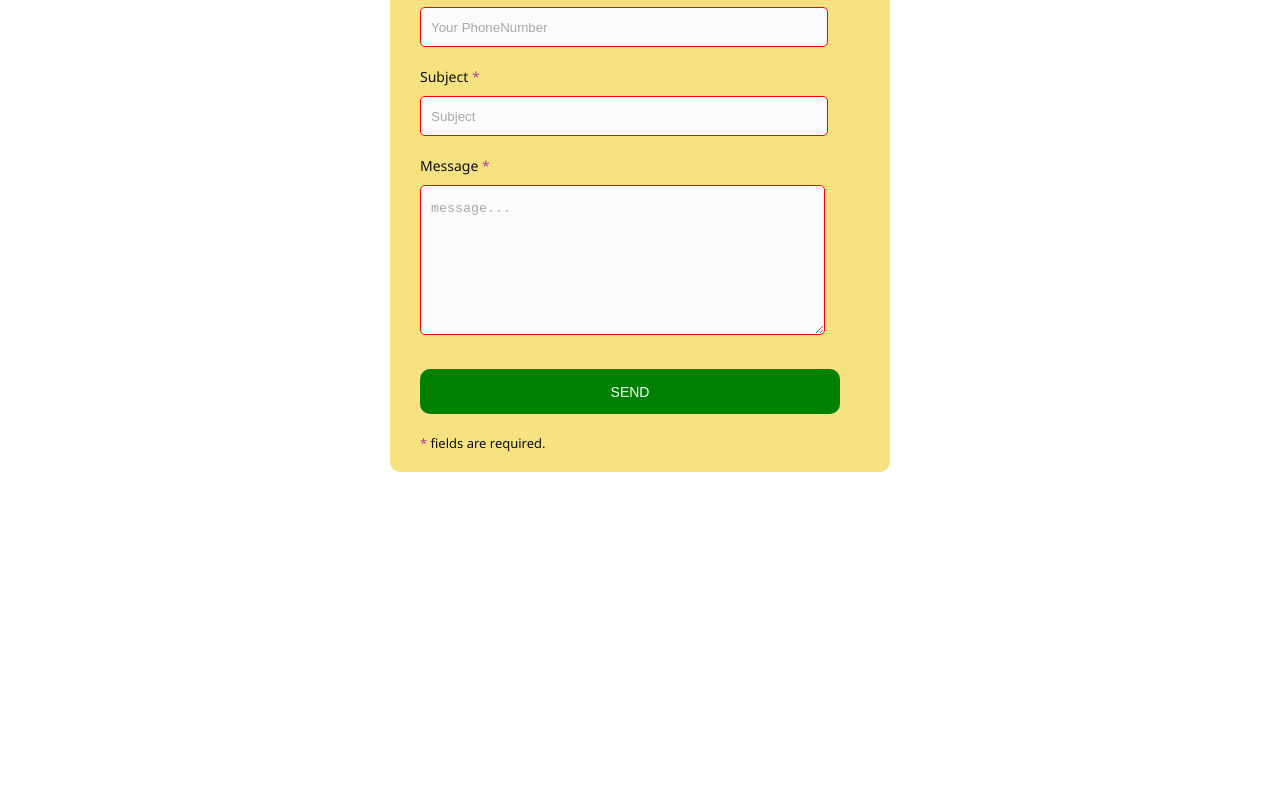
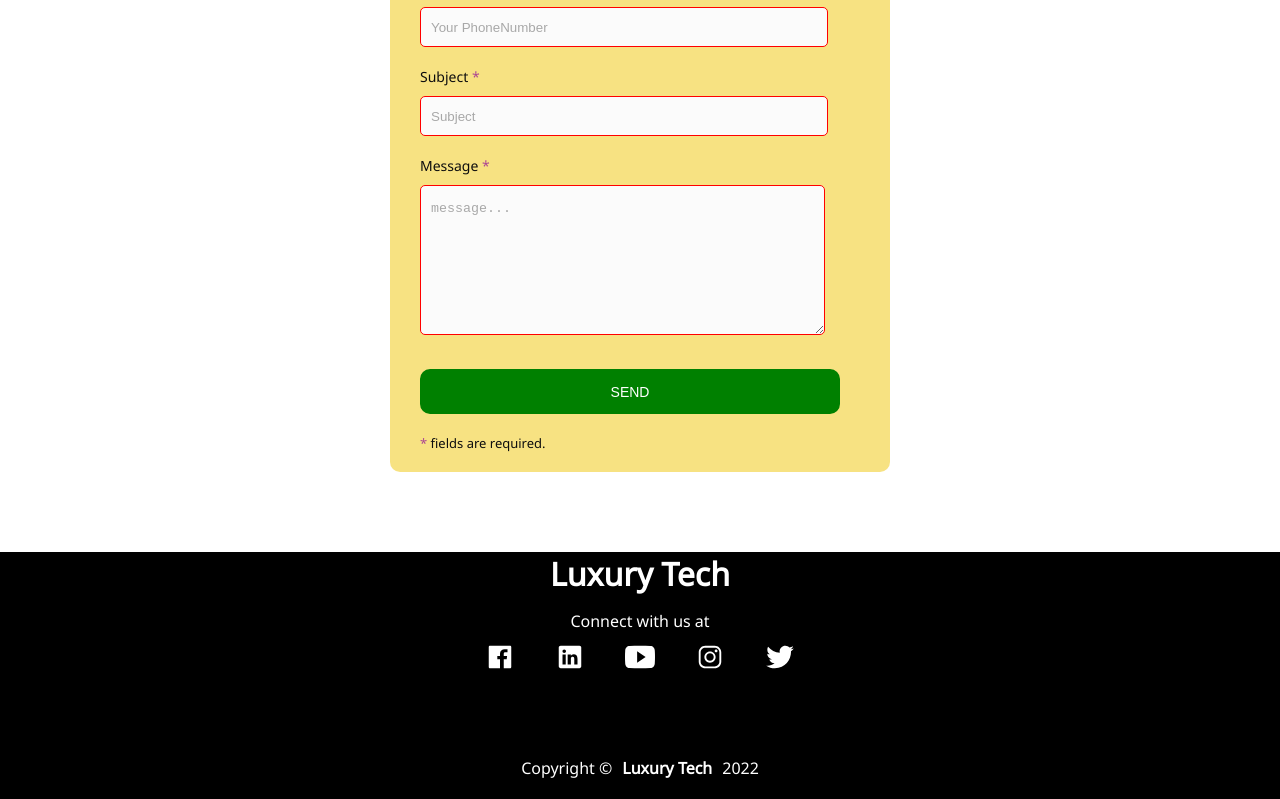
Before and after one commit to MasterOnly23/E-commerce, a plain HTML site: page contact.html in a window 1280 px wide. Shown: the part 495-1294 px from the top of the page. Before the commit the page ends 1047 px from the top, so only its background shows below. Drawn offline with nearby package versions, Linux system fonts and the light colour scheme.

Commit message:
version final- cambios contact

```diff
--- a/contact.html
+++ b/contact.html
@@ -71,7 +71,7 @@
         <div class="contact_form">
 
             <div class="formulario">
-          <h1>Contact Form</h1>
+          <h1 id="title-contact">Contact Form</h1>
                     <h3>Write us and we will contact you shortly</h3>
 
 
@@ -123,6 +123,35 @@
             </div>
         </div>
 
+        <footer>
+            <div class="footer0">
+              <h1>Luxury Tech</h1>
+            </div>
+            <div class="footer1 ">
+              Connect with us at<div class="social-media">
+                <a href="#">
+                  <ion-icon name="logo-facebook"></ion-icon>
+                </a>
+                <a href="#">
+                  <ion-icon name="logo-linkedin"></ion-icon>
+                </a>
+                <a href="#">
+                  <ion-icon name="logo-youtube"></ion-icon>
+                </a>
+                <a href="#">
+                  <ion-icon name="logo-instagram"></ion-icon>
+                </a>
+                <a href="#">
+                  <ion-icon name="logo-twitter"></ion-icon>
+                </a>
+              </div>
+            </div>
+            <div class="footer3">Copyright © <h4>Luxury Tech</h4> 2022</div>
+        </footer>
+
+        <script src="https://unpkg.com/ionicons@4.5.10-0/dist/ionicons.js"></script>
+        <script src="./static/js/ecommerce.js"></script>
+
         <script src="./static/js/loader.js"></script>
     </body>
     </html>
--- a/static/css/contactstyle.css
+++ b/static/css/contactstyle.css
@@ -87,7 +87,7 @@ span{
 }
 
 
-h1{
+#title-contact{
 	font-size: 39px;
 	text-align: letf;
 	padding-bottom: 20px;
```
Also changed, not shown: index.html (+1 -1 lines).
